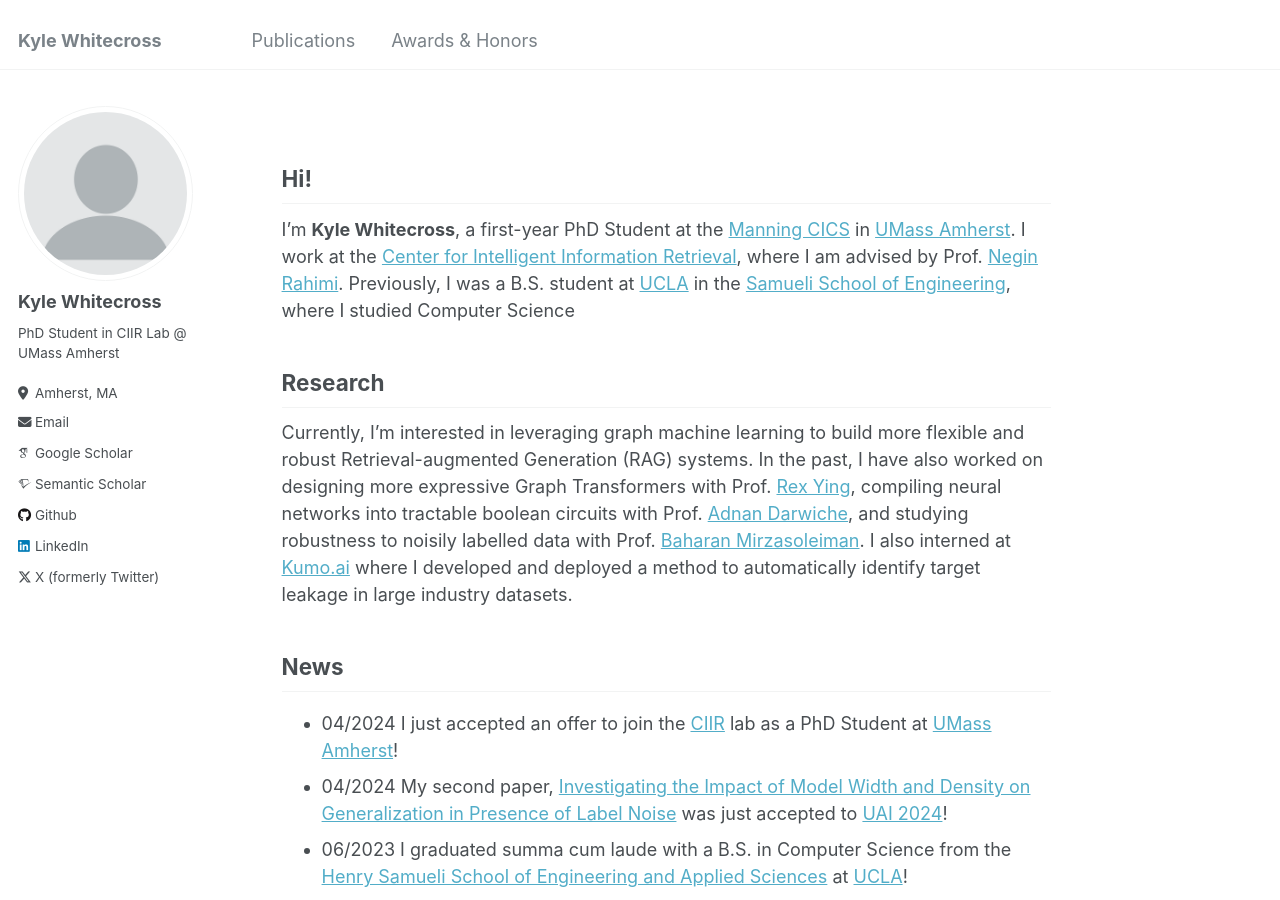
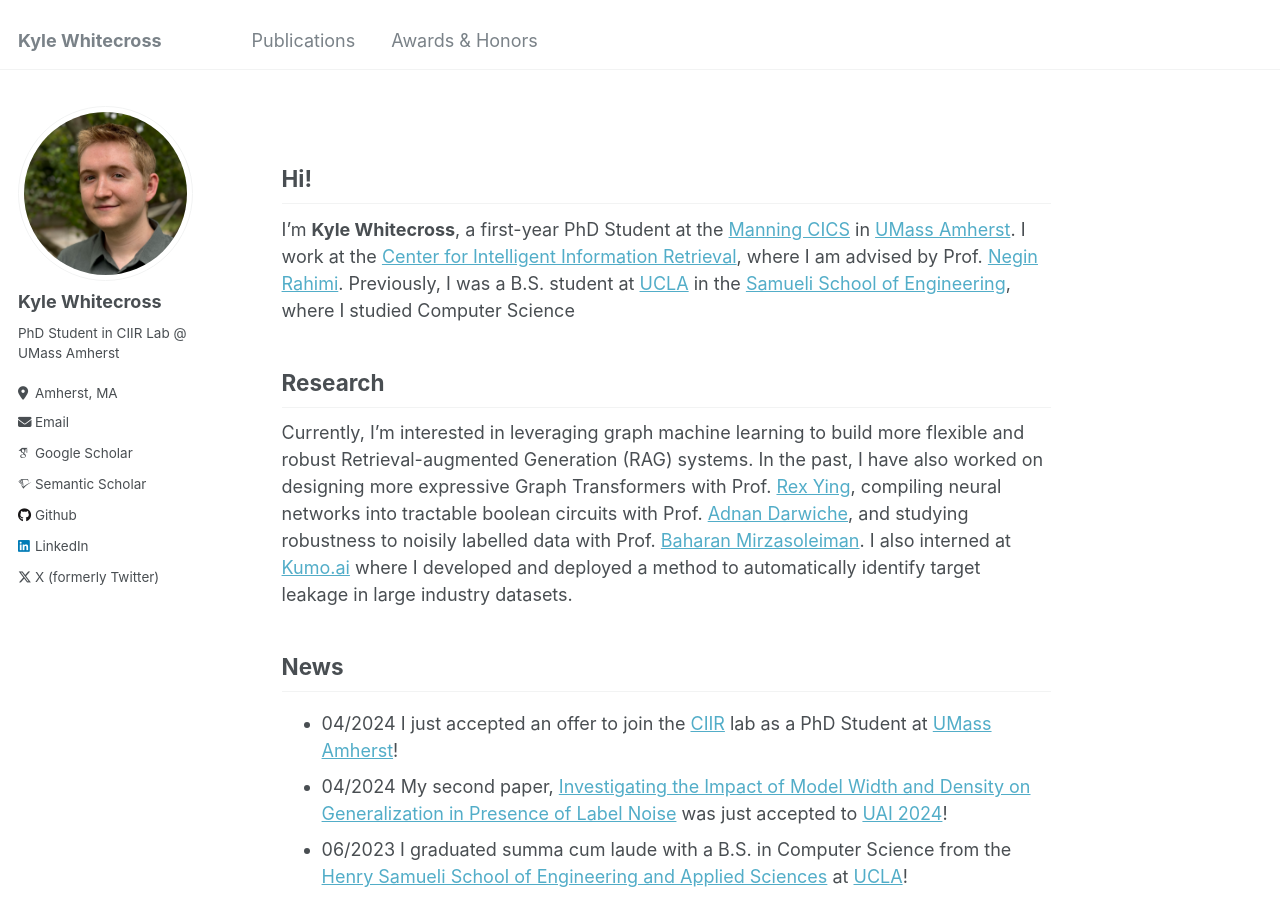
Before and after one commit to kswhitecross/kswhitecross.github.io, a Jekyll site: the page built from _pages/about.md, in a window 1280 px wide and 900 px high. Built offline with Jekyll 4.4.1, drawn with Linux system fonts in a browser that asks for light colours; some web fonts are replaced.

Commit message:
add profile picture

```diff
--- a/_config.yml
+++ b/_config.yml
@@ -21,7 +21,7 @@ repository               : "kswhitecross/kswhitecross.github.io"
 #               Additional customization can be done by editing /_includes/author-profile.html
 author:
   # Biographic information
-  avatar           : "profile.png"
+  avatar           : "kyle_profile_pic cropped.jpeg"
   name             : "Kyle Whitecross"
   pronouns         : # example: "she/her"
   bio              : "PhD Student in CIIR Lab @ UMass Amherst"
```
Also changed, not shown: images/kyle_profile_pic cropped.jpeg (added), images/kyle_profile_pic.jpeg (added).
